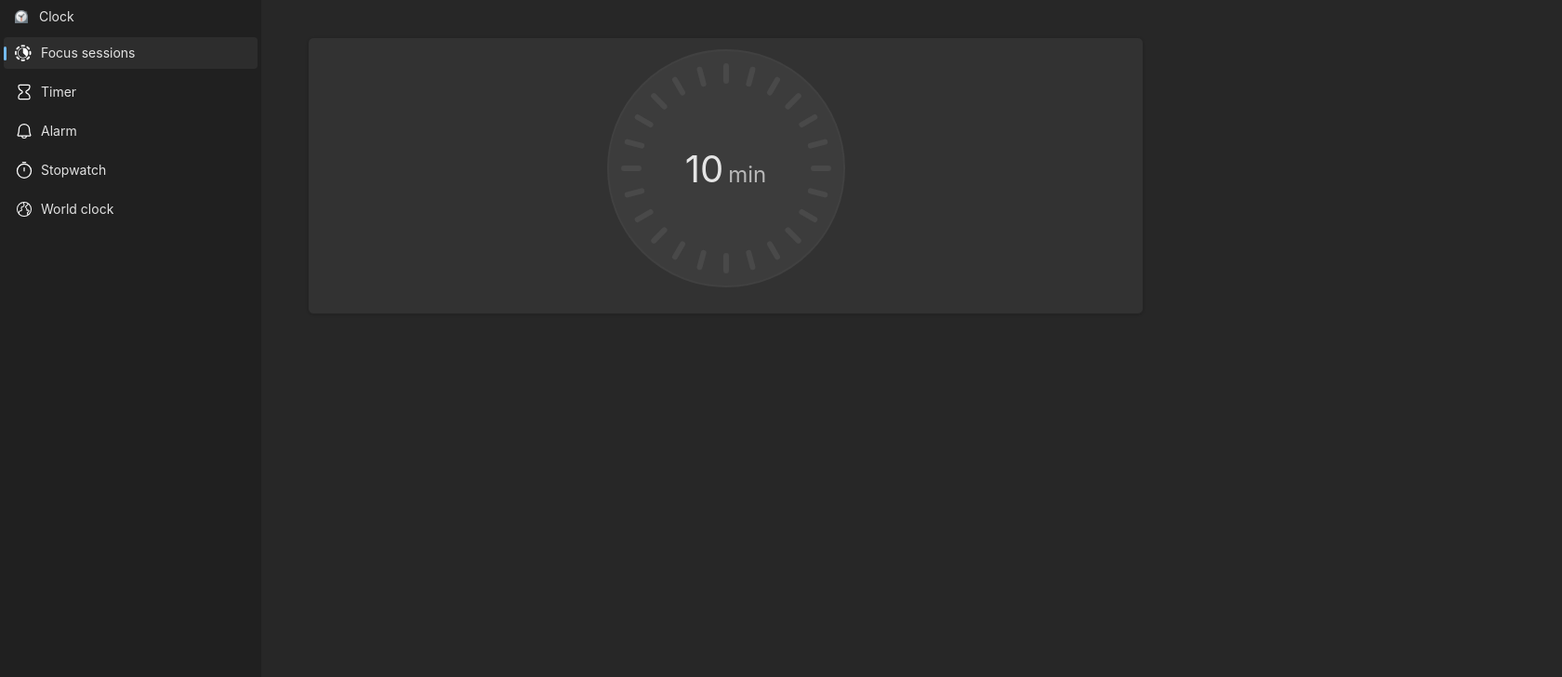
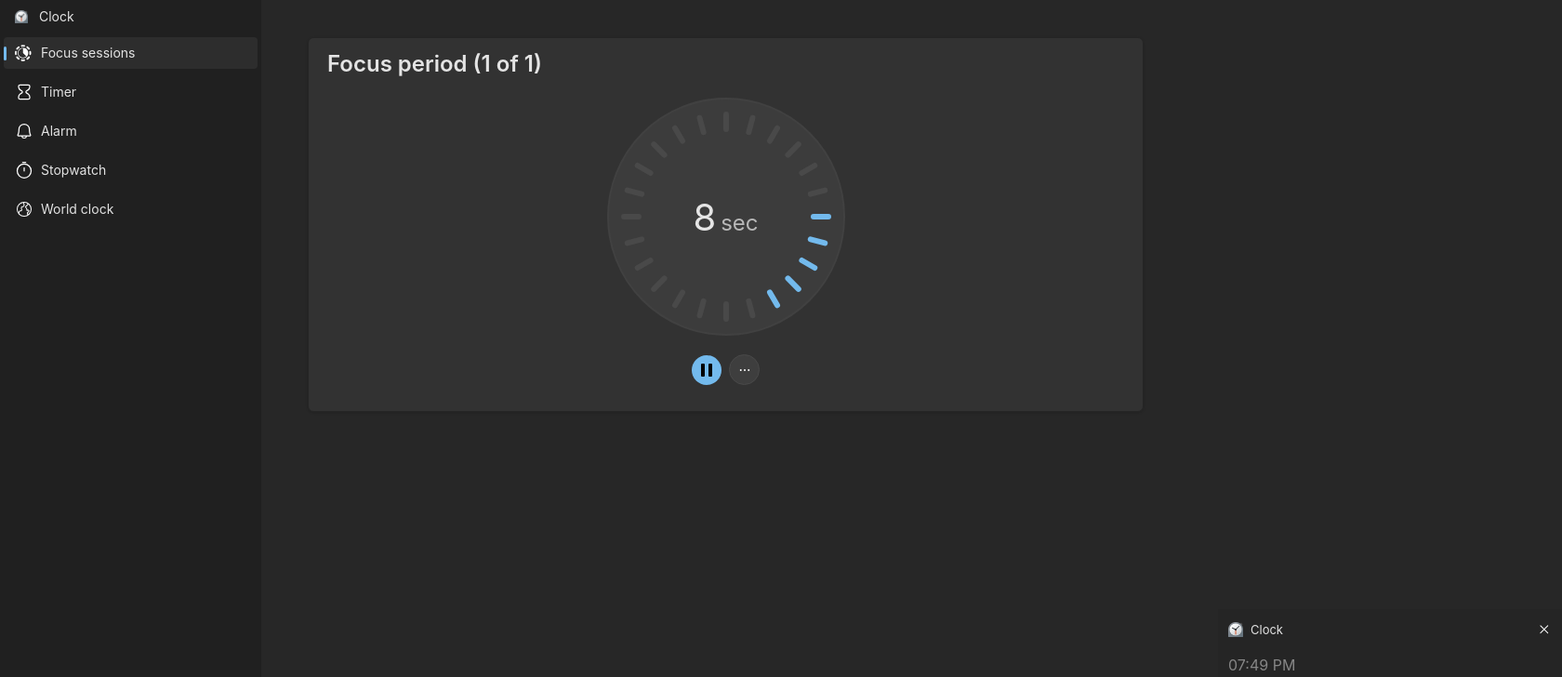
Before and after one commit to m0nt34/windows_clock_app, a React (Vite) app in the folder client/: page /focus-session in a window 1280 px wide. Both pictures are taken after a click on the button "Start focus session". Shown: the top 728 px of the page at 93% size, 1680 px wide, since content can reach past the window. Built offline with nearby package versions, Linux system fonts and the light colour scheme.

Commit message:
focus session complete

```diff
--- /dev/null
+++ b/client/src/assets/icons/ThreeDots.jsx
@@ -0,0 +1,19 @@
+import React from "react";
+
+const ThreeDots = () => {
+  return (
+    <svg
+      xmlns="http://www.w3.org/2000/svg"
+      width="1em"
+      height="1em"
+      viewBox="0 0 256 256"
+    >
+      <path
+        fill="white"
+        d="M144 128a16 16 0 1 1-16-16a16 16 0 0 1 16 16m-84-16a16 16 0 1 0 16 16a16 16 0 0 0-16-16m136 0a16 16 0 1 0 16 16a16 16 0 0 0-16-16"
+      />
+    </svg>
+  );
+};
+
+export default ThreeDots;
--- a/client/src/components/DismissPopup.jsx
+++ b/client/src/components/DismissPopup.jsx
@@ -1,10 +1,18 @@
-import React ,{useEffect}from "react";
+import React, { useEffect, useState } from "react";
 import Clock from "../assets/images/clock.png";
 import Xmark from "../assets/icons/Xmark";
 import { useDismissPopup } from "../store/useDismissPopup";
 import alarmSound from "../assets/audio/windows_10_timerAlarm.mp3";
+import { getCurrentTime } from "../utils/getCurrentTime";
 const DismissPopup = () => {
-  const { showDismiss, setShowDismiss, dismissName } = useDismissPopup();
+  const [currTime] = useState(getCurrentTime);
+  const {
+    showDismiss,
+    setShowDismiss,
+    dismissName,
+    showTimeOnDismiss,
+    dismissMainName,
+  } = useDismissPopup();
 
   useEffect(() => {
     const audio = new Audio(alarmSound);
@@ -41,13 +49,15 @@ const DismissPopup = () => {
         </button>
       </header>
       <div className="flex flex-col py-4 mb-2">
-        <h1 className="font-medium">Timer done</h1>
+        <h1 className="font-medium">{dismissMainName}</h1>
         <p className="flex items-center text-[#868686] leading-[16px] mb-1">
           {dismissName}
         </p>
-        <p className="flex items-center text-[#868686] leading-[16px]">
-          7:11 PM
-        </p>
+        {showTimeOnDismiss && (
+          <p className="flex items-center text-[#868686] leading-[16px]">
+            {currTime.hour}:{currTime.minute} {currTime.dayPeriod}
+          </p>
+        )}
       </div>
       <button
         onClick={setShowDismiss}
--- a/client/src/pages/alarm/CalculateAlarmTriggerTime.jsx
+++ b/client/src/pages/alarm/CalculateAlarmTriggerTime.jsx
@@ -18,14 +18,14 @@ const formatTimeDifference = ({ days, hours, minutes, seconds }) => {
 };
 
 const CalculateAlarmTriggerTime = ({ alarm, handleTurnDisabled }) => {
-  const { setShowDismiss, setName } = useDismissPopup();
+  const { setShowDismiss, setName, setShowTimeOnDismiss, setMainName } =
+    useDismissPopup();
   const [timeDifference, setTimeDifference] = useState({
     days: 0,
     hours: 0,
     minutes: 0,
     seconds: 2,
   });
-
 
   useEffect(() => {
     const checkIfTriggerAlarm = () => {
@@ -37,8 +37,10 @@ const CalculateAlarmTriggerTime = ({ alarm, handleTurnDisabled }) => {
         !alarm.disabled
       ) {
         setName(alarm.name);
+        setMainName("Alarm");
+        setShowTimeOnDismiss(true);
         setShowDismiss();
-        if(!alarm.days.repeat){
+        if (!alarm.days.repeat) {
           handleTurnDisabled();
         }
       }
--- a/client/src/pages/focusSession/FocusSection.jsx
+++ b/client/src/pages/focusSession/FocusSection.jsx
@@ -1,18 +1,72 @@
-import React, { useEffect, useState } from "react";
+import React, { useEffect, useMemo, useRef, useState } from "react";
 import { useFullFocusSession } from "../../store/useFullFocusSession";
+import Play from "../../assets/icons/Play";
+import Stop from "../../assets/icons/Stop";
+import GoBack from "../../assets/icons/Goback";
+import ThreeDots from "../../assets/icons/ThreeDots";
+import Check from "../../assets/icons/Check";
+import plant from "../../assets/images/plant.png";
+import { useDismissPopup } from "../../store/useDismissPopup";
+const FocusSection = () => {
+  const currentTimePeriod = useRef(0);
+  const timer = useRef(null);
+  const { focusSession, toggleStartFocusSession } = useFullFocusSession();
+  const { setShowDismiss } = useDismissPopup();
+  const [secs, setSecs] = useState(
+    focusSession[currentTimePeriod.current]
+  );
+  const [playing, setPlaying] = useState(true);
 
-const FocusSection = () => {
-  const [currentTimePeriod, setCurrentTimePeriod] = useState(0);
-  const { focusSession } = useFullFocusSession();
+  const [show, setShow] = useState(false);
+  const [showTime, setShowTime] = useState(true);
+
   useEffect(() => {
-    console.log(focusSession);
-  }, []);
-  return (
-    <div className="flex items-center justify-center flex-col gap-5 bg-[#323232] rounded-[6px] px-5 pt-3 pb-7 border border-[#252525] shadow select-none">
+    if (playing) {
+      timer.current = setInterval(() => {
+        setSecs((prev) => {
+          if (prev === 0) {
+            if (currentTimePeriod.current + 0.5 > focusSession.length) {
+              clearInterval(timer.current);
+              setPlaying(false);
+
+            } else {
+              currentTimePeriod.current += 0.5;
+            }
+            return currentTimePeriod.current >= focusSession.length
+              ? 0
+              : focusSession[currentTimePeriod.current] ;
+          } else {
+            return prev - 1;
+          }
+        });
+      }, 1000);
+    } else {
+      clearInterval(timer.current);
+    }
+
+    return () => clearInterval(timer.current);
+  }, [playing, focusSession]);
+
+  const timerDisplay = useMemo(() => {
+    const checkIfBlue = (i) => {
+      const x =
+        ((focusSession[currentTimePeriod.current]  - secs) * 24) /
+        (focusSession[currentTimePeriod.current] );
+      return x > i;
+    };
+    return (
       <div className="flex items-center justify-center relative bg-[#3c3c3c] h-64 w-64 rounded-full border-[2px] border-[#414141]">
         <span className="flex items-end text-[40px] leading-[45px]">
-          {focusSession[currentTimePeriod]}{" "}
-          <p className="text-2xl text-[#b8b8b8] ml-[5px]">min</p>
+          {showTime ? (
+            <>
+              {secs < 60 ? secs % 60 : Math.floor(secs / 60)}{" "}
+              <p className="text-2xl text-[#b8b8b8] ml-[5px]">
+                {secs < 60 ? "sec" : "min"}{" "}
+              </p>
+            </>
+          ) : (
+            <img src={plant} className="h-36" />
+          )}
         </span>
         {Array(24)
           .fill(0)
@@ -20,11 +74,70 @@ const FocusSection = () => {
             return (
               <div
                 key={i}
-                className={`absolute bg-[#494949] w-[22px] h-[6px] rounded-full`}
+                className={`absolute ${
+                  checkIfBlue(i) ? "bg-customColor-blue" : "bg-[#494949]"
+                } w-[22px] h-[6px] rounded-full`}
                 style={{ transform: `rotate(${i * 15}deg) translate(102px)` }}
               ></div>
             );
           })}
+      </div>
+    );
+  }, [secs, showTime]);
+
+  return (
+    <div className="flex items-center justify-center flex-col gap-5 bg-[#323232] rounded-[6px] px-5 pt-3 pb-7 border border-[#252525] shadow select-none">
+      <header className="flex w-full text-2xl font-semibold">
+        {currentTimePeriod.current % 2 === 0
+          ? `Focus period (${Math.floor(
+              currentTimePeriod.current / 2 + 1
+            )} of ${Math.floor(focusSession.length / 2 + 1)})`
+          : `Break`}
+      </header>
+      {timerDisplay}
+      <div className="flex gap-2 items-center justify-center w-full">
+        <button
+          className="bg-customColor-blue p-2 rounded-full hover:bg-[#68aada]"
+          onClick={() => {
+            setPlaying((prev) => !prev);
+            setShow(false);
+          }}
+        >
+          {playing ? <Stop /> : <Play />}
+        </button>
+        {!playing && (
+          <button
+            onClick={() => {
+              toggleStartFocusSession();
+              setShow(false);
+            }}
+            className="bg-[#3e3e3e] p-[7.5px] rounded-full border-[1px] border-[#494949]"
+          >
+            <GoBack />
+          </button>
+        )}
+        <div className="relative">
+          {show && (
+            <button
+              onClick={() => {
+                setShow((prev) => !prev);
+                setShowTime((prev) => !prev);
+              }}
+              className="flex bottom-[38px] absolute p-2 pr-4 bg-[#2e2e2e] rounded-lg border border-[#252525] whitespace-nowrap overflow-hidden text-ellipsis transition hover:bg-[#3b3b3b] hover:border-[#3b3b3b]"
+            >
+              <div className="flex items-center justify-center w-[30px] h-[25px]">
+                {showTime && <Check />}
+              </div>
+              Show time remaining
+            </button>
+          )}
+          <button
+            onClick={() => setShow((prev) => !prev)}
+            className="bg-[#3e3e3e] p-[7.5px] rounded-full border-[1px] border-[#494949]"
+          >
+            <ThreeDots />
+          </button>
+        </div>
       </div>
     </div>
   );
--- a/client/src/pages/focusSession/FocusSession.jsx
+++ b/client/src/pages/focusSession/FocusSession.jsx
@@ -2,11 +2,13 @@ import React from "react";
 import SetSession from "./SetSession";
 import { useFullFocusSession } from "../../store/useFullFocusSession";
 import FocusSection from "./FocusSection";
+import DismissPopup from "../../components/DismissPopup";
 const FocusSession = () => {
   const { startFocusSession } = useFullFocusSession();
   return (
     <div className="overflow-y-auto h-screen flex-grow py-[40px] px-[50px]">
       {startFocusSession ? <FocusSection /> : <SetSession />}
+      <DismissPopup />
     </div>
   );
 };
--- a/client/src/pages/timer/TimerDigits.jsx
+++ b/client/src/pages/timer/TimerDigits.jsx
@@ -10,7 +10,7 @@ import { getTimerEndTime } from "../../utils/getTimerEndTime";
 import Bell from "../../assets/icons/Bell";
 import { useDismissPopup } from "../../store/useDismissPopup";
 const TimerDigits = ({ seconds, setPlaying, name }) => {
-  const { setShowDismiss, setName } = useDismissPopup();
+  const { setShowDismiss, setName,setShowTimeOnDismiss,setMainName } = useDismissPopup();
   const [play, setPlay] = useState(false);
   const [secs, setSecs] = useState(seconds);
   const reset = useRef(false);
@@ -22,6 +22,8 @@ const TimerDigits = ({ seconds, setPlaying, name }) => {
   useEffect(() => {
     if (secs === 0) {
       setName(name);
+      setMainName("Timer Done")
+      setShowTimeOnDismiss(true)
       setShowDismiss();
     }
   }, [secs]);
--- a/client/src/store/useDismissPopup.jsx
+++ b/client/src/store/useDismissPopup.jsx
@@ -2,7 +2,11 @@ import { create } from "zustand";
 
 export const useDismissPopup = create((set) => ({
   showDismiss: false,
+  showTimeOnDismiss: true,
   dismissName: "",
+  dismissMainName:"",
   setShowDismiss: () => set((state) => ({ showDismiss: !state.showDismiss })),
+  setShowTimeOnDismiss: (show) => set(() => ({ showTimeOnDismiss: show })),
   setName: (name) => set(() => ({ dismissName: name })),
+  setMainName: (name) => set(() => ({ dismissMainName: name })),
 }));
```
Also changed, not shown: client/src/assets/images/plant.png (added).
